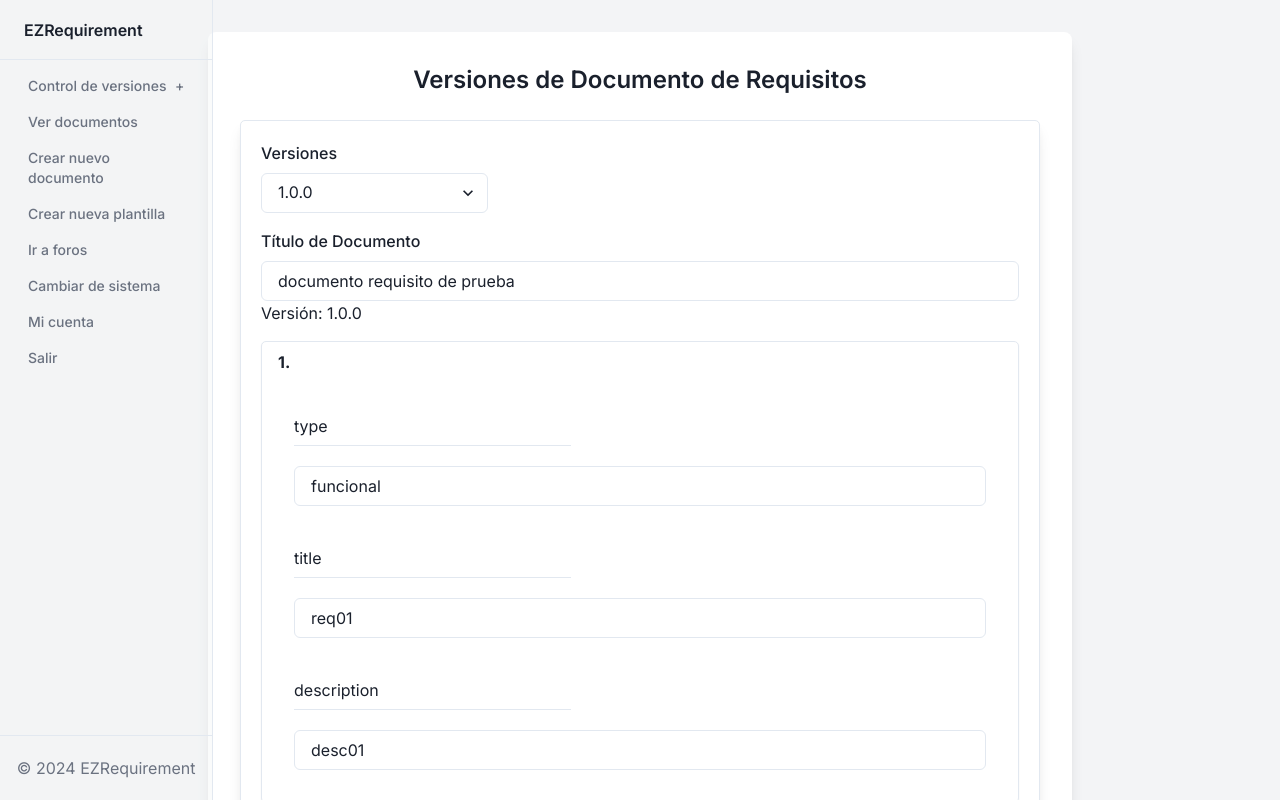
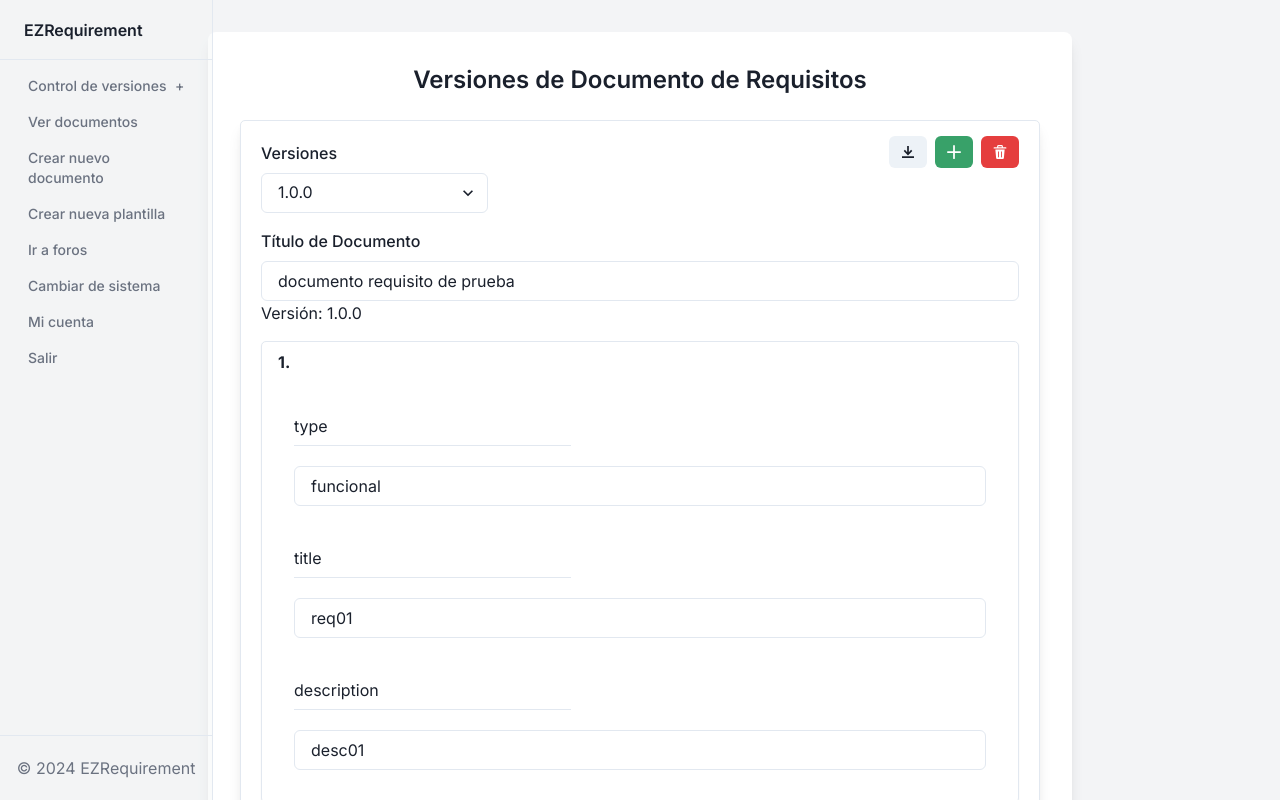
Before and after one commit to Pr-IntegradorTIGrupo1/frontend, a Next.js app: page /user/versionControl/1/versionDetail in a window 1280 px wide. Shown: the top 800 px of the page. Built offline with nearby package versions, Linux system fonts and the light colour scheme.

Commit message:
feat: avance en la navegación entre funciones de control de versiones, botón exportar con pdf agregado.

```diff
--- a/components/apollo/ApolloClient.ts
+++ b/components/apollo/ApolloClient.ts
@@ -3,7 +3,7 @@ import { createHttpLink } from "@apollo/client";
 import { setContext } from '@apollo/client/link/context';
 
 const httpLink = createHttpLink({
-  uri: process.env.NEXT_PUBLIC_BACKEND_URL,
+  uri: process.env.NEXT_PUBLIC_BACKEND_URL_LOCAL,
 });
 
 const authLink = setContext((_, { headers }) => {
--- a/components/controlVersion/VersionDetail.tsx
+++ b/components/controlVersion/VersionDetail.tsx
@@ -1,7 +1,10 @@
 'use client';
 import { useState } from 'react';
-import { Box, FormControl, FormLabel, Input, VStack, Text, Center, Select } from '@chakra-ui/react';
+import { Box, FormControl, FormLabel, Input, VStack, Text, Center, Select, Button, Icon, Flex, HStack, Tooltip } from '@chakra-ui/react';
 import { documentoRequisito, documentoRequisito2 } from '@/app/user/versionControl/fakeData/documentoRequisito';
+import { AddIcon, DeleteIcon, DownloadIcon } from '@chakra-ui/icons';
+import html2canvas from 'html2canvas';
+import jsPDF from 'jspdf';
 
 const VersionDetail: React.FC = () => {
   const versions = ["1.0.0", "1.1.0"]; // Lista de versiones
@@ -15,11 +18,56 @@ const VersionDetail: React.FC = () => {
   // Selecciona el documento de requisito según la versión seleccionada
   const currentDocumentoRequisito = selectedVersion === "1.0.0" ? documentoRequisito : documentoRequisito2;
 
+  // Función para exportar a PDF
+  const handleExportPDF = () => {
+    const input = document.getElementById('pdfContent');
+    if (input) { // Verificación para asegurar que input no sea null
+      html2canvas(input).then((canvas) => {
+        const imgData = canvas.toDataURL('image/png');
+        const pdf = new jsPDF('p', 'mm', 'a4');
+        const imgWidth = 210; // Ancho de la imagen en el PDF (A4 width in mm)
+        const pageHeight = 295; // Altura de la página en el PDF (A4 height in mm)
+        const imgHeight = (canvas.height * imgWidth) / canvas.width; // Mantener la relación de aspecto
+        let heightLeft = imgHeight;
+        let position = 0;
+
+        pdf.addImage(imgData, 'PNG', 0, position, imgWidth, imgHeight);
+        heightLeft -= pageHeight;
+
+        while (heightLeft >= 0) {
+          position = heightLeft - imgHeight;
+          pdf.addPage();
+          pdf.addImage(imgData, 'PNG', 0, position, imgWidth, imgHeight);
+          heightLeft -= pageHeight;
+        }
+
+        pdf.save('documento.pdf');
+      }).catch((err) => {
+        console.error('Error generating PDF', err);
+      });
+    } else {
+      console.error('El elemento con id "pdfContent" no fue encontrado.');
+    }
+  };
+
+  // Función para crear una nueva versión
+  const handleCreateVersion = () => {
+    console.log("Crear nueva versión");
+    // Lógica para crear una nueva versión
+  };
+
+  // Función para eliminar la versión
+  const handleDeleteVersion = () => {
+    console.log("Eliminar versión");
+    // Lógica para eliminar la versión
+  };
+
   return (
     <Center>
       <Box width="800px">
-        <Box p={5} borderWidth={1} borderRadius={5} boxShadow="lg">
+        <Box p={5} borderWidth={1} borderRadius={5} boxShadow="lg" id="pdfContent">
           <VStack spacing={4} align="stretch">
+            <HStack justify="space-between" align="center">
               <FormControl width="30%">
                 <FormLabel>Versiones</FormLabel>
                 <Select value={selectedVersion} onChange={handleVersionChange}>
@@ -28,6 +76,27 @@ const VersionDetail: React.FC = () => {
                   ))}
                 </Select>
               </FormControl>
+
+              <Box position={'relative'} top={-25} right={0}>
+                <Tooltip label="Exportar a PDF" placement="top" fontSize={'md'}>
+                  <Button colorScheme="gray" size="sm" mr={2} onClick={handleExportPDF}>
+                    <Icon as={DownloadIcon} />
+                  </Button>
+                </Tooltip>
+
+                <Tooltip label="Crear nueva versión" placement="top" fontSize={'md'}>
+                  <Button colorScheme="green" size="sm" mr={2} onClick={handleCreateVersion}>
+                    <Icon as={AddIcon} />
+                  </Button>
+                </Tooltip>
+
+                <Tooltip label="Eliminar versión" placement="top" fontSize={'md'}>
+                  <Button colorScheme="red" size="sm" onClick={handleDeleteVersion}>
+                    <Icon as={DeleteIcon} />
+                  </Button>
+                </Tooltip>
+              </Box>
+            </HStack>
             <FormControl>
               <FormLabel>Título de Documento</FormLabel>
               <Input
@@ -82,4 +151,5 @@ const VersionDetail: React.FC = () => {
     </Center>
   );
 };
+
 export default VersionDetail;
--- a/components/controlVersion/VersionTable.tsx
+++ b/components/controlVersion/VersionTable.tsx
@@ -37,10 +37,10 @@ const columns = [
         width: "180px"
     },
     {
-        name: "Version",
+        name: "Version Actual",
         selector: (row: Document) => row.version.version,
         sortable: true,
-        width: "100px"
+        width: "200px"
     },
     {
         name: "Template",
@@ -60,13 +60,13 @@ export default function VersionTable() {
     if (errorDocuments) return <p>Error...</p>
 
     return (
-        <div className="space-y-8 w-[1000px] ">
+        <div className="space-y-8 w-[900px] ">
             <DataTable
                 title="Documentos"
                 columns={columns}
                 data={dataDocuments?.getAllDocument}
                 pagination
-                onRowClicked={row => router.push(`/user/dashboard/document/${row.id}`)}
+                onRowClicked={row => router.push(`/user/versionControl/${row.id}/versionDetail`)}
                 customStyles={customStyles}
             />
         </div>
--- a/package.json
+++ b/package.json
@@ -25,6 +25,8 @@
     "clsx": "^2.1.1",
     "formik": "^2.4.6",
     "framer-motion": "^11.1.9",
+    "html2canvas": "^1.4.1",
+    "jspdf": "^2.5.1",
     "lucide-react": "^0.378.0",
     "next": "14.2.3",
     "react": "^18",
```
Also changed, not shown: 2 other files (tests, documents, lock files or other folders). Lines whose indentation alone changed are shown as unchanged.
